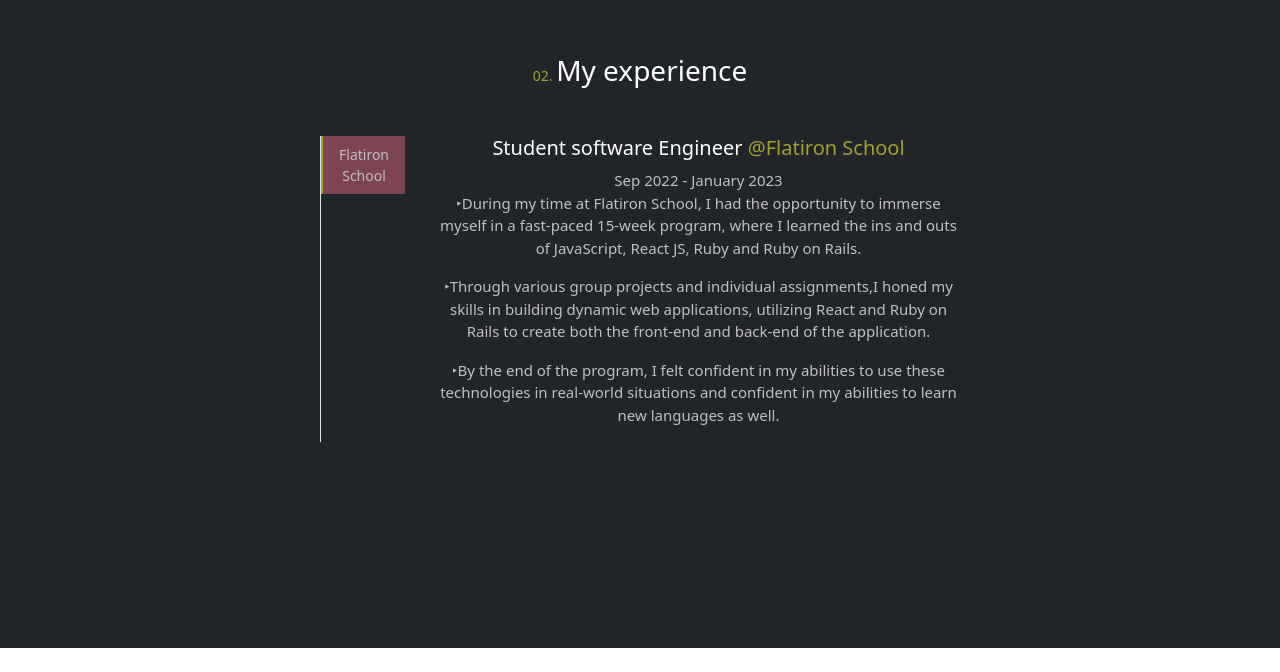
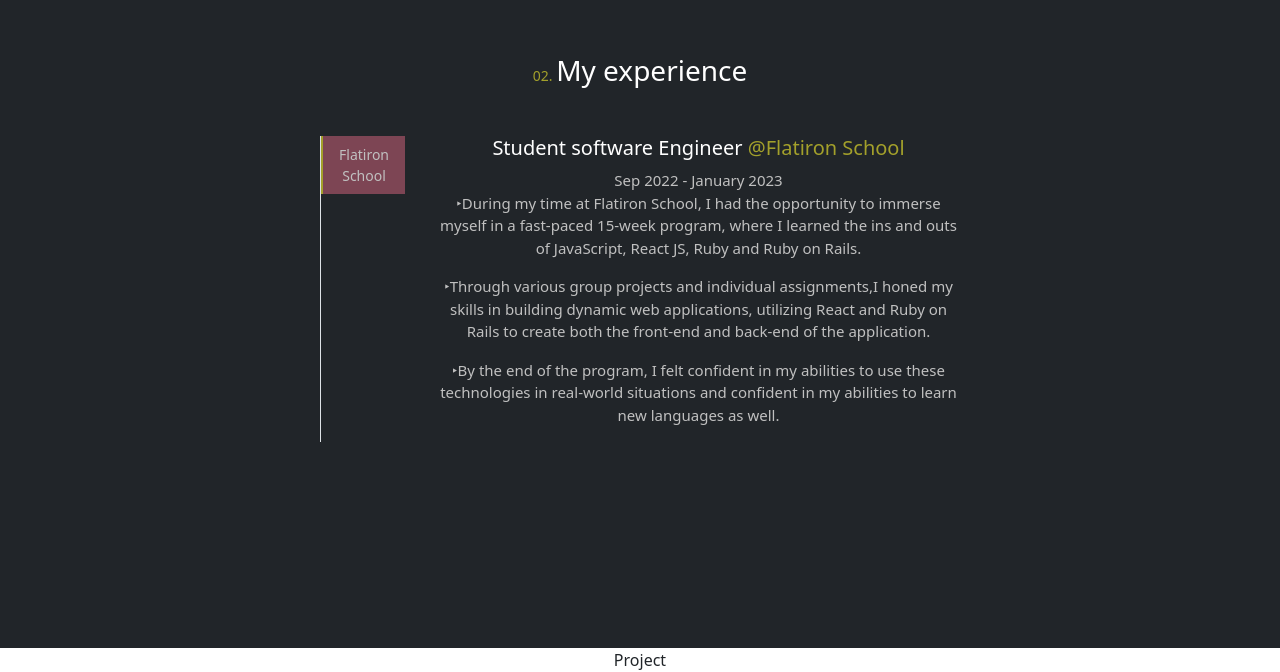
Before and after one commit to cedenoc181/pw2023, a React (Create React App) app: page / in a window 1280 px wide. Shown: the part 1752-2424 px from the top of the page. Before the commit the page ends 2400 px from the top, so only its background shows below. Built offline with nearby package versions, Linux system fonts and the light colour scheme.

Commit message:
created project file and imported it

```diff
--- a/src/App.js
+++ b/src/App.js
@@ -2,6 +2,7 @@
 import Home from "./Component/Home"
 import About from './Component/About';
 import Experience from './Component/Experience';
+import Project from './Component/Project';
 import 'bootstrap/dist/css/bootstrap.min.css';
 
 function App() {
@@ -10,6 +11,7 @@
       <Home />
       <About />
       <Experience />
+      <Project />
     </div>
   );
 }
--- /dev/null
+++ b/src/Component/Project.css
@@ -0,0 +1,11 @@
+:root {
+    --Darkolive: #808000;
+    --olive: #a3a02b;
+    --navy: #001f3f;
+    --black: #111111;
+    --white: #ffffff;
+    --Redclay: #b7563d;
+    --tan: #e9b35f;
+    --burgundy: #7d4554;
+    --grey: #c0c0c0;
+}
--- /dev/null
+++ b/src/Component/Project.js
@@ -0,0 +1,10 @@
+import React from 'react'
+import './Project.css'
+
+function Project() {
+  return (
+    <div>Project</div>
+  )
+}
+
+export default Project
```
